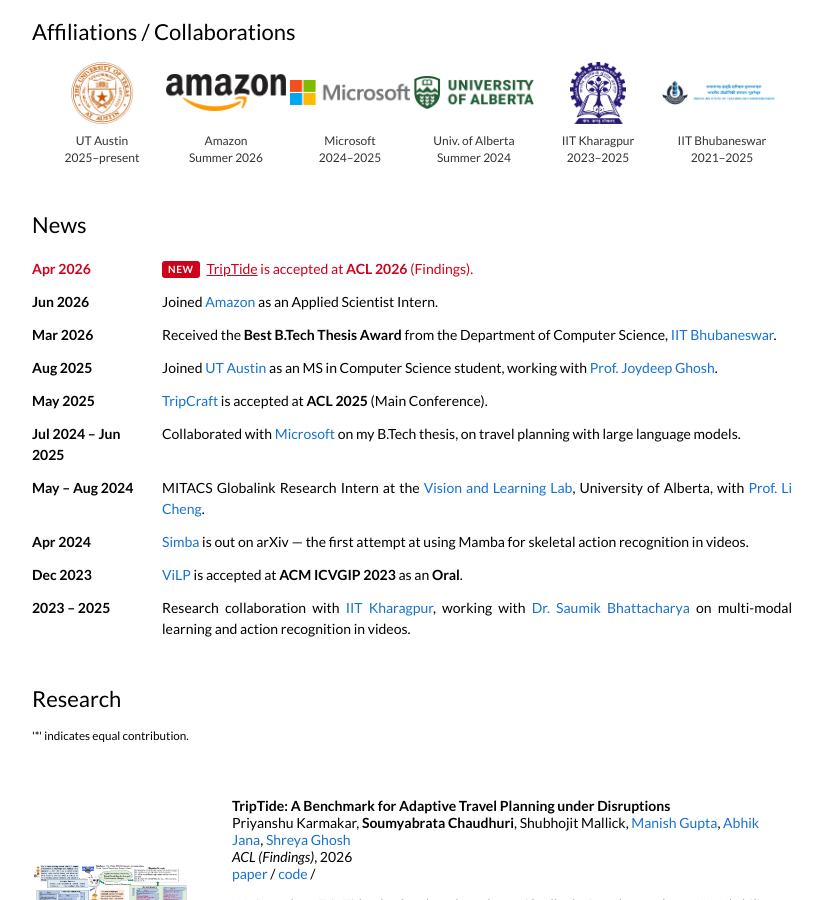
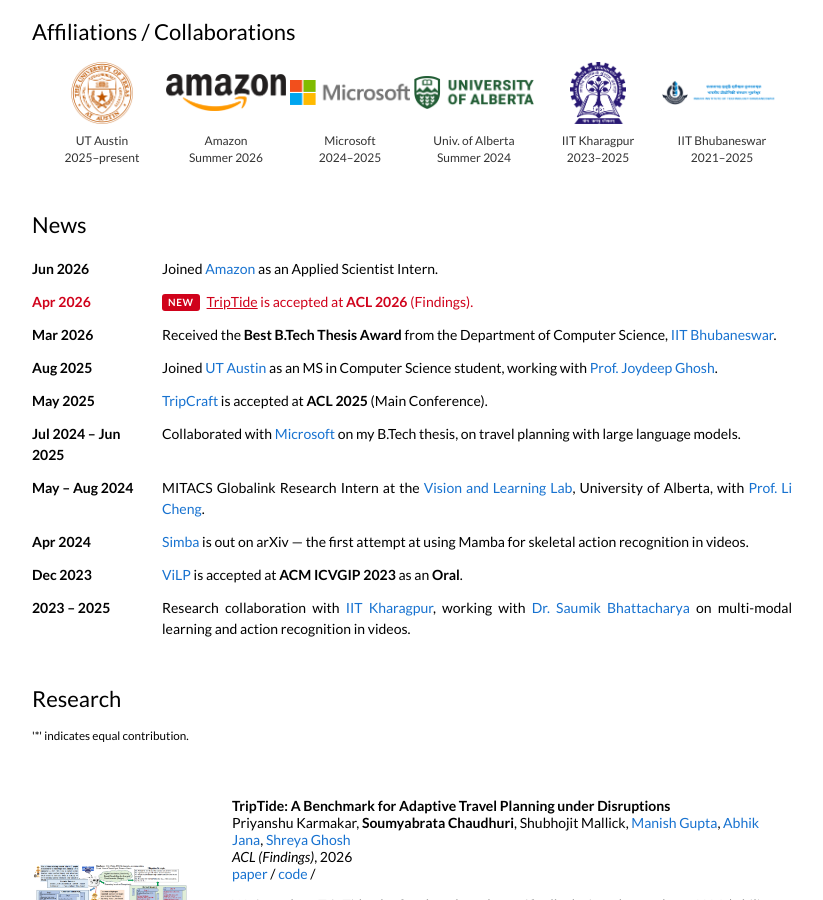
Before and after one commit to Soumyabrata2003/Soumyabrata2003.github.io, a Jekyll site: the page built from _posts/2025-08-09-soumya-tripcraft-triptide.markdown, in a window 1280 px wide and 900 px high, scrolled down 637 px. Shown: the whole window, without its empty margins (228-1051 px from the left). Built offline with Jekyll 4.4.1, drawn with Linux system fonts in a browser that asks for light colours.

Commit message:
Order News strictly reverse-chronologically
Co-Authored-By: Claude Opus 5 <noreply@anthropic.com>

```diff
--- a/_layouts/default.html
+++ b/_layouts/default.html
@@ -120,12 +120,12 @@
               <h2>News</h2>
               <table class="news-table">
                 <tr>
+                  <td class="news-date">Jun 2026</td>
+                  <td>Joined <a href="https://www.amazon.science/" target="_blank" rel="noopener noreferrer">Amazon</a> as an Applied Scientist Intern.</td>
+                </tr>
+                <tr>
                   <td class="news-date news-highlight">Apr 2026</td>
                   <td class="news-highlight"><span class="news-badge">New</span><a href="https://arxiv.org/abs/2510.21329">TripTide</a> is accepted at <strong>ACL 2026</strong> (Findings).</td>
-                </tr>
-                <tr>
-                  <td class="news-date">Jun 2026</td>
-                  <td>Joined <a href="https://www.amazon.science/" target="_blank" rel="noopener noreferrer">Amazon</a> as an Applied Scientist Intern.</td>
                 </tr>
                 <tr>
                   <td class="news-date">Mar 2026</td>
@@ -159,7 +159,7 @@
                   <td class="news-date">2023 &ndash; 2025</td>
                   <td>Research collaboration with <a href="https://www.iitkgp.ac.in/" target="_blank" rel="noopener noreferrer">IIT Kharagpur</a>, working with <a href="https://scholar.google.com/citations?hl=en&user=8pffuA4AAAAJ" target="_blank" rel="noopener noreferrer">Dr. Saumik Bhattacharya</a> on multi-modal learning and action recognition in videos.</td>
                 </tr>
-              </table>
+</table>
             </td>
           </tr>
         </table>
```
